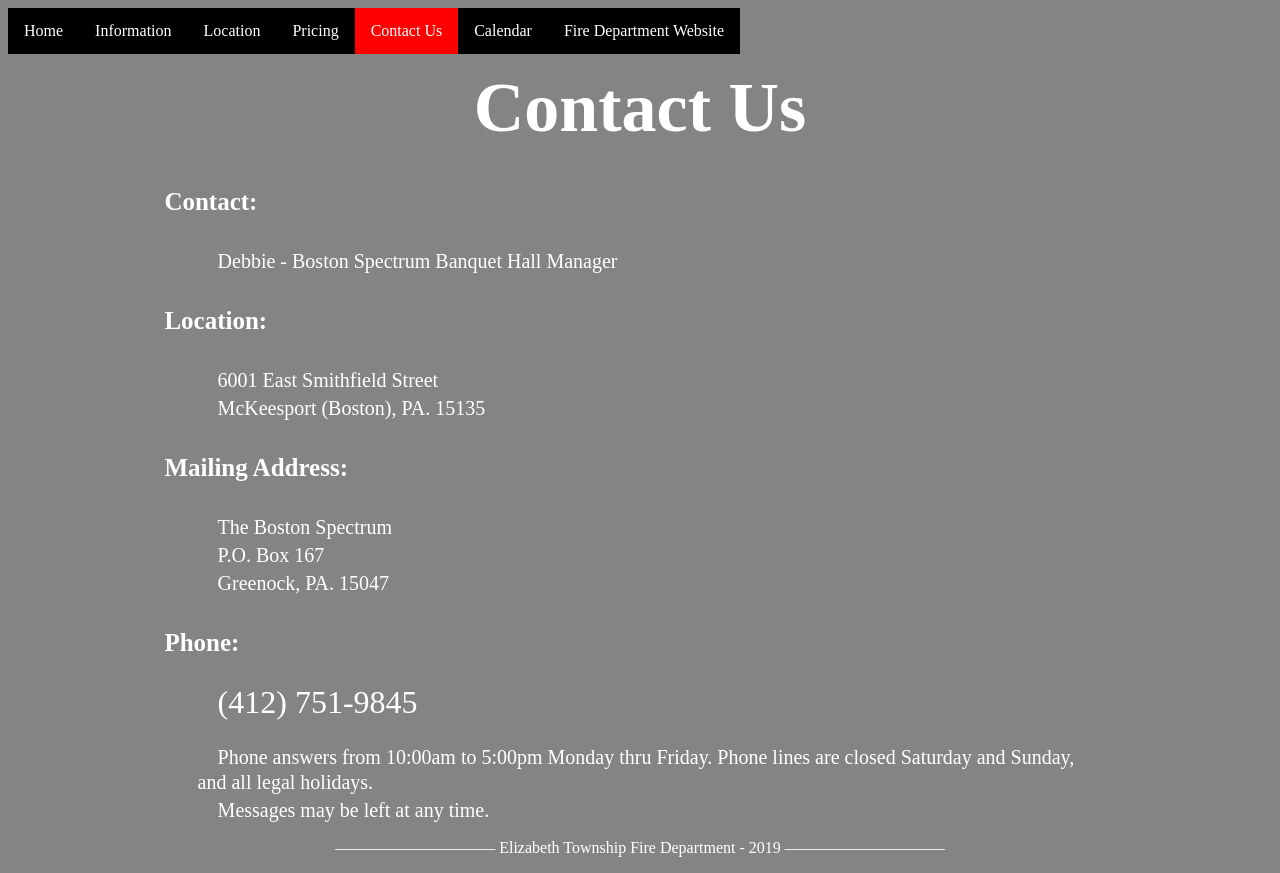
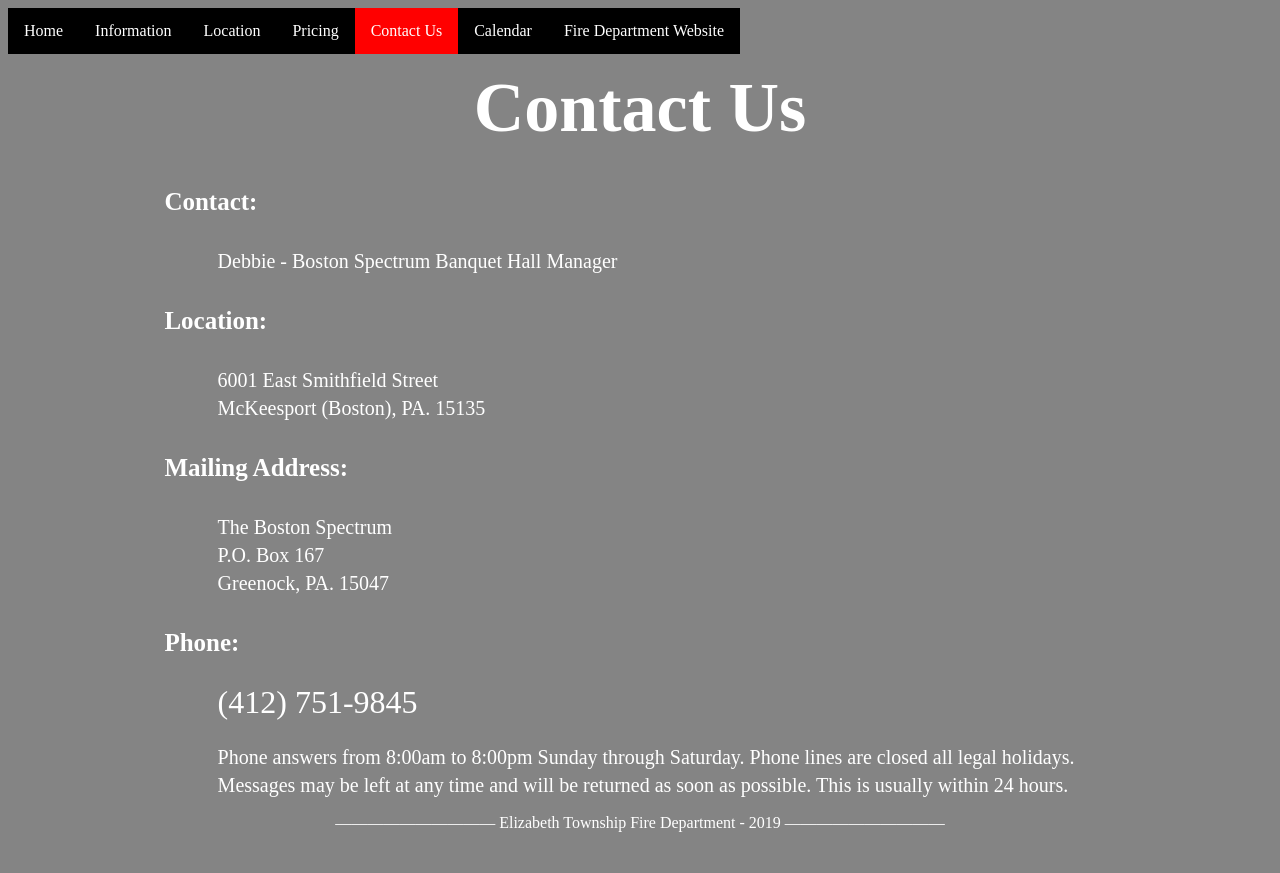
Before and after one commit to emcalpine/Boston_Spectrum_Website, a plain HTML site: page Code/html/contact.html in a window 1280 px wide. After the commit the page ends 848 px from the top, so only its background shows below. Drawn offline with nearby package versions, Linux system fonts and the light colour scheme; files whose address does not match are found by name.

Commit message:
Acceptance bugs on Contact
Fixes Issue #16.

```diff
--- a/Code/html/contact.html
+++ b/Code/html/contact.html
@@ -38,8 +38,8 @@
 
 	<h3>Phone:</h3>
 	<p style="font-size: 200%; margin-bottom: 30px;">(412) 751-9845</p>
-	<p>Phone answers from 10:00am to 5:00pm Monday thru Friday. Phone lines are closed Saturday and Sunday, and all legal holidays.</p>
-	<p>Messages may be left at any time.</p>
+	<p>Phone answers from 8:00am to 8:00pm Sunday through Saturday. Phone lines are closed all legal holidays.</p>
+	<p>Messages may be left at any time and will be returned as soon as possible. This is usually within 24 hours.</p>
 
 </div>
 
```
